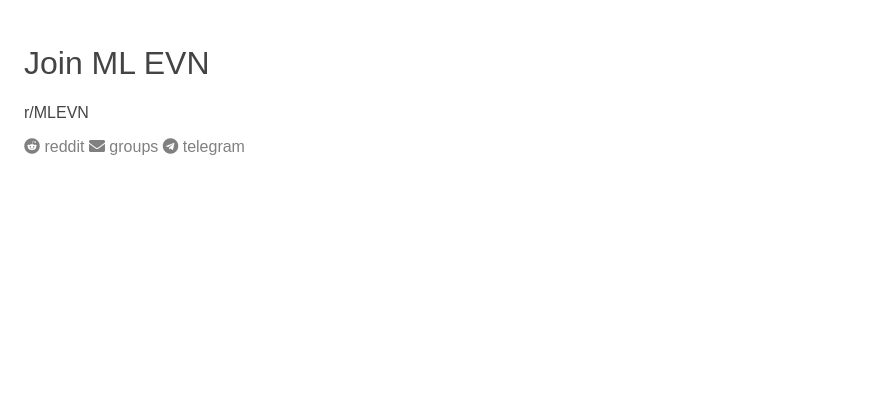
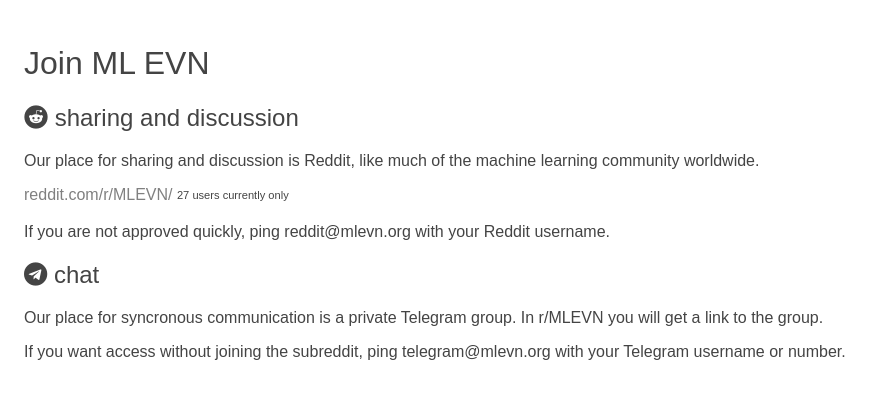
Before and after one commit to MLEVN/mlevn.github.io, a Jekyll site: the page built from join/index.md, in a window 1280 px wide. Shown: the top 399 px of the page, without its empty margins (0-881 px from the left). Built offline with Jekyll 4.4.1, drawn with Linux system fonts in a browser that asks for light colours; nearby versions of some CDN libraries; our own code applies the rules of GitHub Pages for plain Markdown files.

Commit message:
Update index.md

```diff
--- a/join/index.md
+++ b/join/index.md
@@ -1,22 +1,15 @@
 # Join ML EVN
 
-r/MLEVN
 
+## <i class="fab fa-reddit"></i> sharing and discussion
 
-<div>
+Our place for sharing and discussion is Reddit, like much of the machine learning community worldwide.
 
-  <a target="_blank" href="https://www.reddit.com/r/MLEVN/">
-    <i class="fab fa-reddit"></i>
-    reddit
-  </a>
+[reddit.com/r/MLEVN/](https://www.reddit.com/r/MLEVN/) <sub><sup>27 users currently only</sup></sub>
 
-  <a target="_blank" href="https://groups.google.com/forum/#!forum/mlevn">
-    <i class="fas fa-envelope"></i>
-    groups
-  </a>
+If you are not approved quickly, ping reddit@mlevn.org with your Reddit username.
 
-  <a>
-    <i class="fab fa-telegram"></i>
-    telegram
-  </a>
-</div>
+## <i class="fab fa-telegram"></i> chat
+Our place for syncronous communication is a private Telegram group.  In r/MLEVN you will get a link to the group.
+
+If you want access without joining the subreddit, ping telegram@mlevn.org with your Telegram username or number.
```
